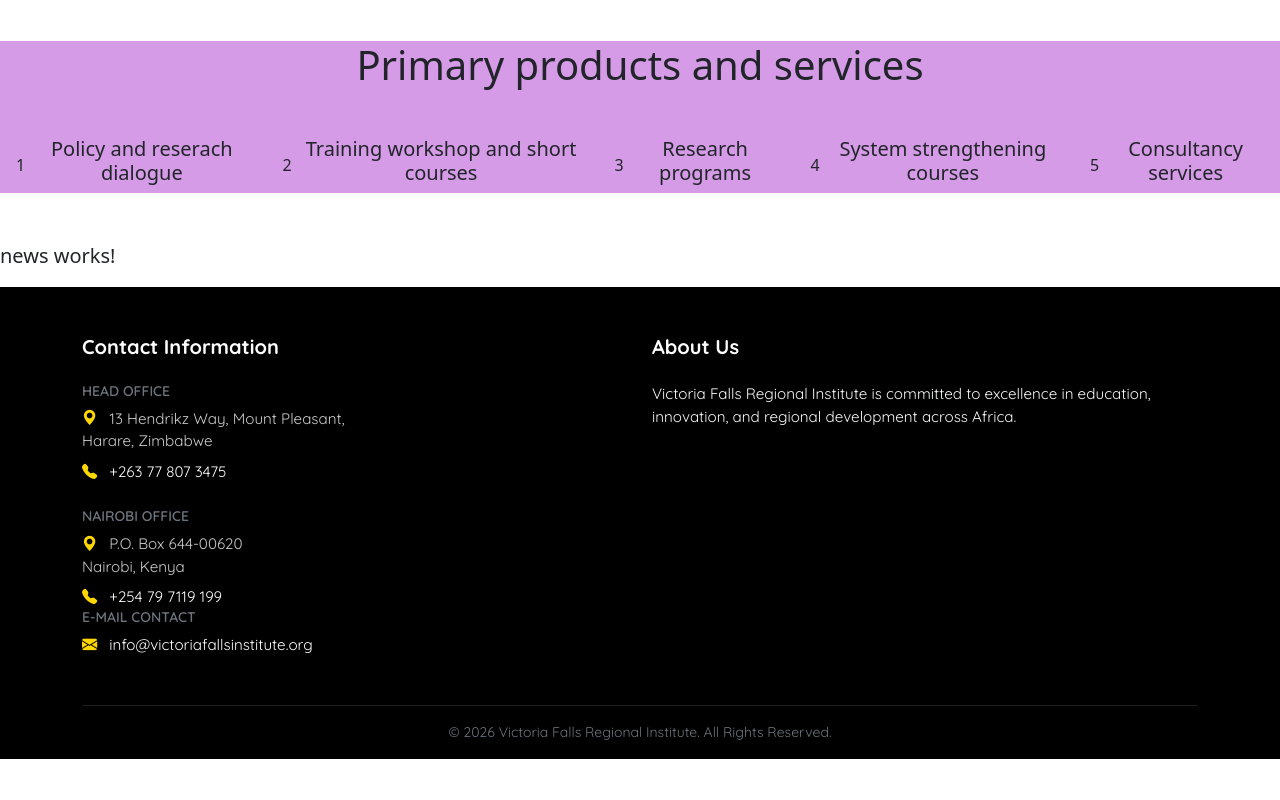
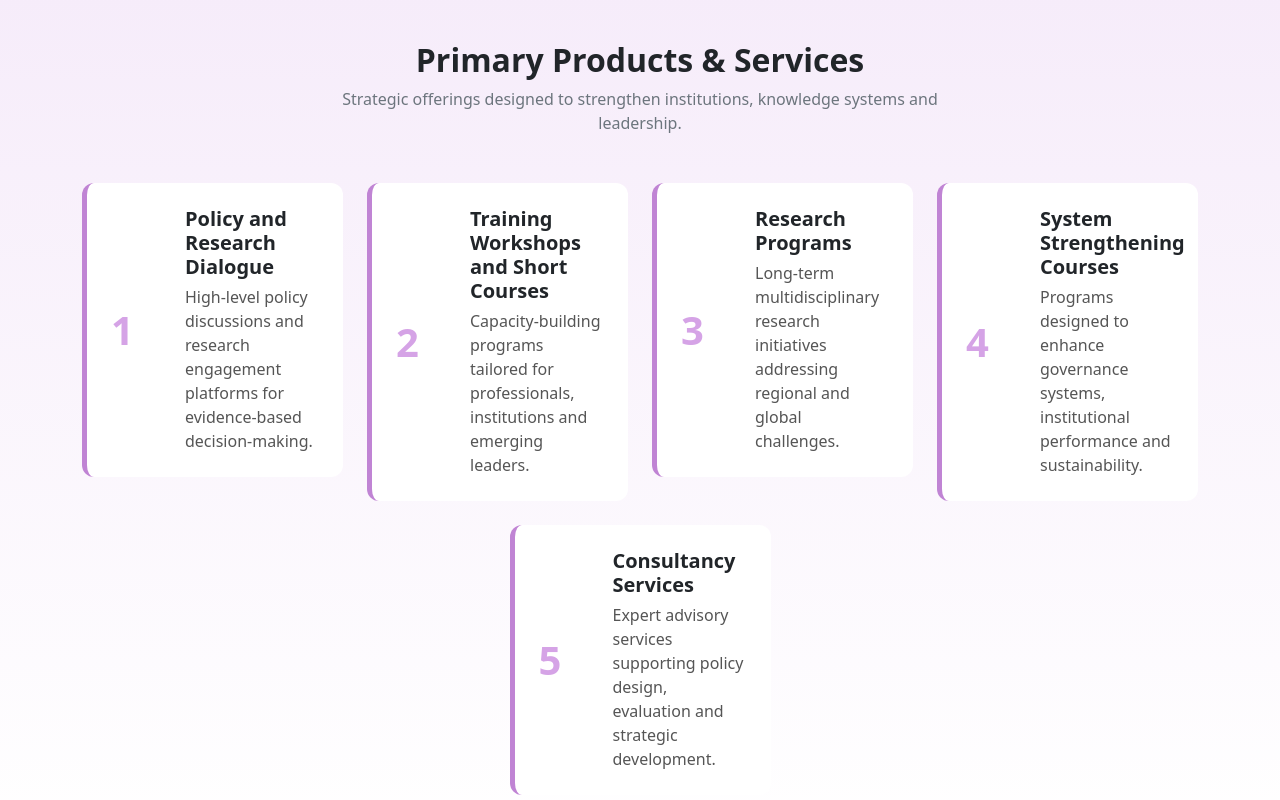
Before and after one commit to tavogus007/vic-falls-frontend, an Angular app: page / in a window 1280 px wide. Shown: the part 2220-3020 px from the top of the page. Before the commit the page ends 2979 px from the top, so only its background shows below. Built offline with nearby package versions, Linux system fonts and the light colour scheme.

Commit message:
Feat: :art: Adding the products and services content, attempt1

```diff
--- a/src/app/body/prod-and-serv/prod-and-serv.component.css
+++ b/src/app/body/prod-and-serv/prod-and-serv.component.css
@@ -1,3 +1,49 @@
 section{
-    background-color: rgb(213, 155, 231);
+    background: linear-gradient(180deg, #f6ecfa, #ffffff);
 }
+
+.products-section {
+  background: linear-gradient(180deg, #f6ecfa, #ffffff);
+}
+
+.section-title {
+  font-weight: 600;
+  font-size: 2rem;
+}
+
+.section-subtitle {
+  color: #6c757d;
+  max-width: 650px;
+  margin: 0 auto;
+}
+
+.product-card {
+  background: #ffffff;
+  border-radius: 12px;
+  transition: all 0.3s ease;
+  cursor: pointer;
+  border-left: 5px solid #c084d4;
+}
+
+.product-card:hover {
+  transform: translateY(-5px);
+  box-shadow: 0 12px 25px rgba(0, 0, 0, 0.08);
+  border-left: 5px solid #8e44ad;
+}
+
+.product-number {
+  font-size: 2.5rem;
+  font-weight: 700;
+  color: #d5a3e6;
+  min-width: 50px;
+}
+
+.product-title {
+  font-weight: 600;
+  margin-bottom: 6px;
+}
+
+.product-description {
+  color: #555;
+  margin: 0;
+}
--- a/src/app/body/prod-and-serv/prod-and-serv.component.html
+++ b/src/app/body/prod-and-serv/prod-and-serv.component.html
@@ -1,27 +1,33 @@
-<section class="block align-items-center justify-content-center text-center mb-5 mt-5">
-    <div class="mb-5">
-        <h1>Primary products and services</h1>
+<section class="products-section py-5">
+  <div class="container">
+
+    <div class="text-center mb-5">
+      <h2 class="section-title">Primary Products & Services</h2>
+      <p class="section-subtitle">
+        Strategic offerings designed to strengthen institutions, knowledge systems and leadership.
+      </p>
     </div>
-    <div class="d-flex justify-content-center">
-        <div class="mx-3 d-flex align-items-center gap-2">
-            <span>1</span>
-            <h3 class="lead">Policy and reserach dialogue</h3>
+
+    <div class="row g-4 justify-content-center">
+      <div class="col-12 col-md-6 col-lg-4 col-xl-3" *ngFor="let product of products">
+        <div class="product-card d-flex align-items-center p-4"
+             (click)="onProductClick(product)">
+
+          <div class="product-number">
+            {{ product.id }}
+          </div>
+
+          <div class="ms-4">
+            <h5 class="product-title">{{ product.title }}</h5>
+            <p class="product-description">
+              {{ product.description }}
+            </p>
+          </div>
+
         </div>
-        <div class="mx-3 d-flex align-items-center gap-2">
-            <span>2</span>
-            <h3 class="lead">Training workshop and short courses</h3>
-        </div>
-        <div class="mx-3 d-flex align-items-center gap-2">
-            <span>3</span>
-            <h3 class="lead">Research programs</h3>
-        </div>
-        <div class="mx-3 d-flex align-items-center gap-2">
-            <span>4</span>
-            <h3 class="lead">System strengthening courses</h3>
-        </div>
-        <div class="mx-3 d-flex align-items-center gap-2">
-            <span>5</span>
-            <h3 class="lead">Consultancy services</h3>
-        </div>
+      </div>
+
     </div>
+
+  </div>
 </section>
--- a/src/app/body/prod-and-serv/prod-and-serv.component.ts
+++ b/src/app/body/prod-and-serv/prod-and-serv.component.ts
@@ -1,11 +1,43 @@
 import { Component } from '@angular/core';
+import { NgFor } from '@angular/common';
 
 @Component({
   selector: 'app-prod-and-serv',
-  imports: [],
+  imports: [NgFor],
   templateUrl: './prod-and-serv.component.html',
   styleUrl: './prod-and-serv.component.css'
 })
 export class ProdAndServComponent {
+    products = [
+    {
+      id: 1,
+      title: 'Policy and Research Dialogue',
+      description: 'High-level policy discussions and research engagement platforms for evidence-based decision-making.'
+    },
+    {
+      id: 2,
+      title: 'Training Workshops and Short Courses',
+      description: 'Capacity-building programs tailored for professionals, institutions and emerging leaders.'
+    },
+    {
+      id: 3,
+      title: 'Research Programs',
+      description: 'Long-term multidisciplinary research initiatives addressing regional and global challenges.'
+    },
+    {
+      id: 4,
+      title: 'System Strengthening Courses',
+      description: 'Programs designed to enhance governance systems, institutional performance and sustainability.'
+    },
+    {
+      id: 5,
+      title: 'Consultancy Services',
+      description: 'Expert advisory services supporting policy design, evaluation and strategic development.'
+    }
+  ];
+
+  onProductClick(product: any) {
+    console.log('Future navigation to:', product.title);
+  }
 
 }
```
